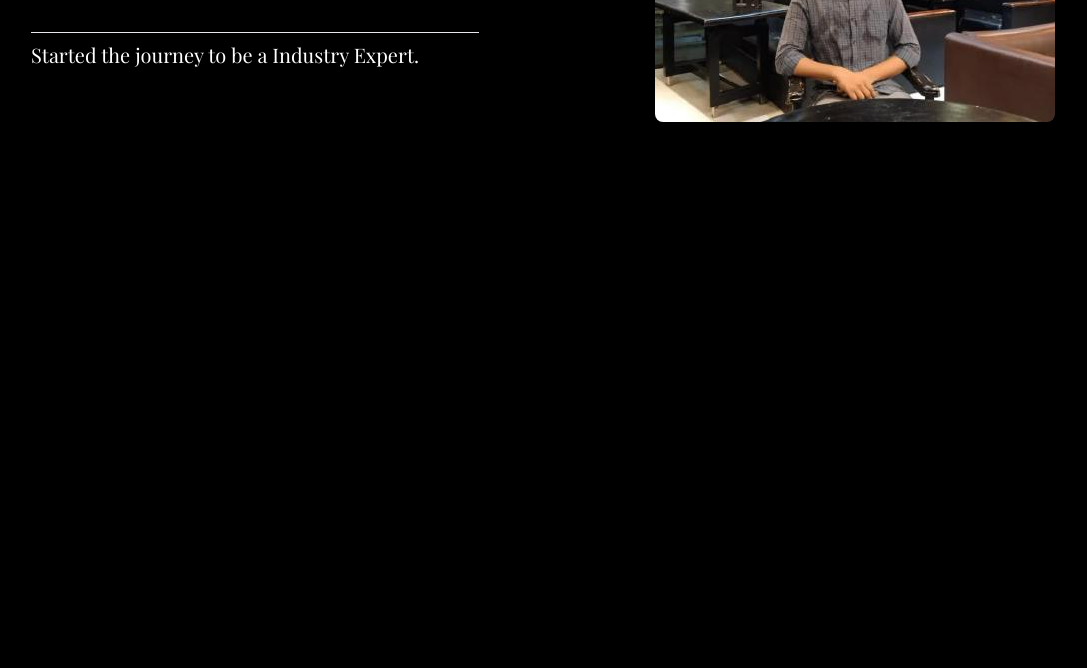
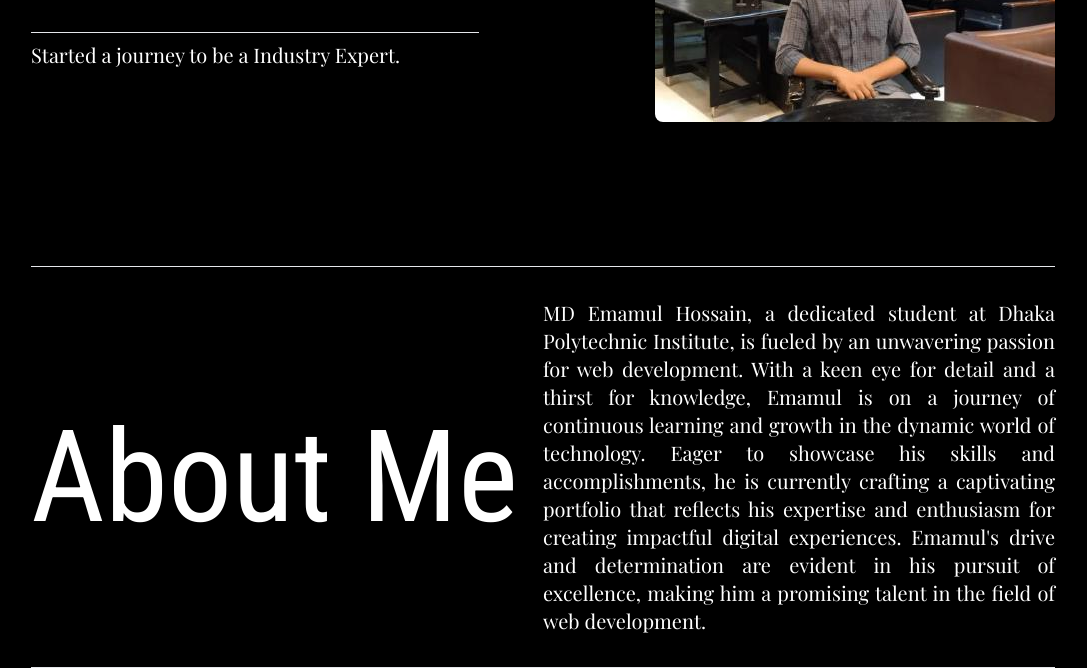
Before and after one commit to MohammadNaiem65/emam-portfolio, a website built with Vite: page index.html in a window 1280 px wide. Shown: the part 498-1166 px from the top of the page, without its empty margins (97-1184 px from the left). Before the commit the page ends 800 px from the top, so only its background shows below. Built offline with nearby package versions, Linux system fonts and the light colour scheme; a web font is replaced by a local one.

Commit message:
created about section

```diff
--- a/index.html
+++ b/index.html
@@ -23,7 +23,7 @@
 			</h2>
 
 			<div class="text-slate-400 text-2xl flex items-center space-x-6">
-				<a href="" class="hover:text-white">About</a>
+				<a href="#about" class="hover:text-white">About</a>
 				<a href="" class="hover:text-white">Creative</a>
 				<a href="" class="hover:text-white">Experience</a>
 				<a href="" class="hover:text-white">Contact</a>
@@ -50,11 +50,32 @@
 
 				<hr class="mt-10" />
 				<p class="font-playfair text-xl mt-2">
-					Started the journey to be a Industry Expert.
+					Started a journey to be a Industry Expert.
 				</p>
 			</div>
 
 			<img src="./assets/images/my-picture.jpeg" class="rounded-lg" />
 		</section>
+
+		<!-- About -->
+		<hr class="mt-36" />
+		<section
+			id="about"
+			class="h-80 mt-10 flex justify-between items-center">
+			<h2 class="text-9xl font-roboto mt-10 mb-5">About Me</h2>
+			<p class="w-1/2 font-playfair text-justify text-xl">
+				MD Emamul Hossain, a dedicated student at Dhaka Polytechnic
+				Institute, is fueled by an unwavering passion for web
+				development. With a keen eye for detail and a thirst for
+				knowledge, Emamul is on a journey of continuous learning and
+				growth in the dynamic world of technology. Eager to showcase his
+				skills and accomplishments, he is currently crafting a
+				captivating portfolio that reflects his expertise and enthusiasm
+				for creating impactful digital experiences. Emamul's drive and
+				determination are evident in his pursuit of excellence, making
+				him a promising talent in the field of web development.
+			</p>
+		</section>
+		<hr class="mt-10" />
 	</body>
 </html>
```
